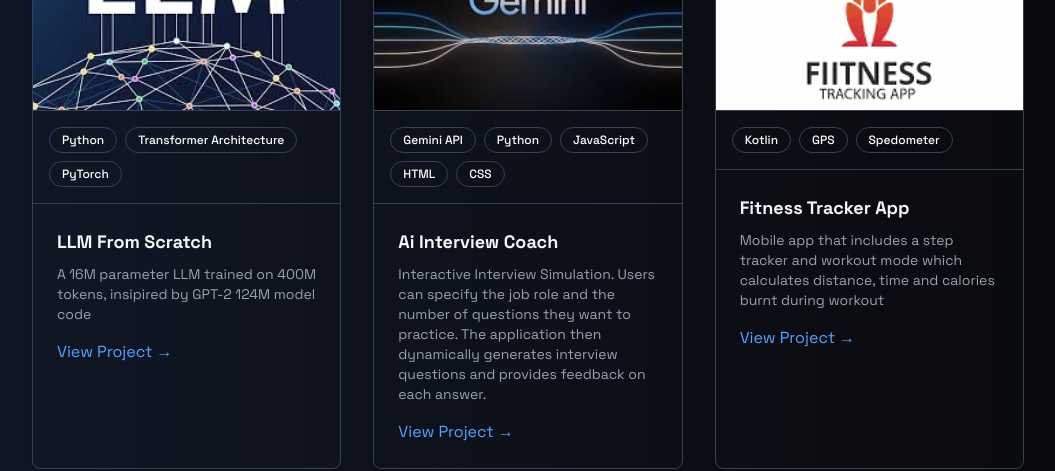
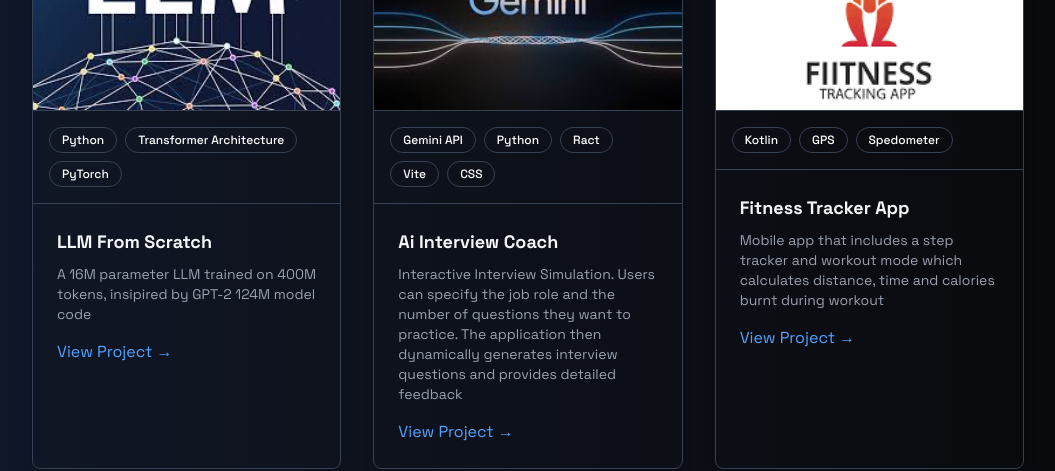
Before and after one commit to AaronConnolly/my-portfolio, a React (Vite) app: page / in a window 1280 px wide. Shown: the part 2780-3251 px from the top of the page, without its empty margins (112-1167 px from the left). Built offline with nearby package versions, Linux system fonts and the light colour scheme.

Commit message:
changed link

```diff
--- a/src/components/sections/Projects.jsx
+++ b/src/components/sections/Projects.jsx
@@ -20,10 +20,10 @@ const projects = [
 		id: 2,
 		title: "Ai Interview Coach",
 		description:
-			"Interactive Interview Simulation. Users can specify the job role and the number of questions they want to practice. The application then dynamically generates interview questions and provides feedback on each answer.",
+			"Interactive Interview Simulation. Users can specify the job role and the number of questions they want to practice. The application then dynamically generates interview questions and provides detailed feedback",
 		image: GeminiLogo,
-		tags: ["Gemini API", "Python", "JavaScript", "HTML", "CSS"],
-		GitHubUrl: "https://github.com/AaronConnolly/AI_Interview_Coach",
+		tags: ["Gemini API", "Python", "Ract", "Vite", "CSS"],
+		GitHubUrl: "https://github.com/AaronConnolly/Full_Stack_AI_Interview_Coach",
 	},
 	{
 		id: 3,
```
